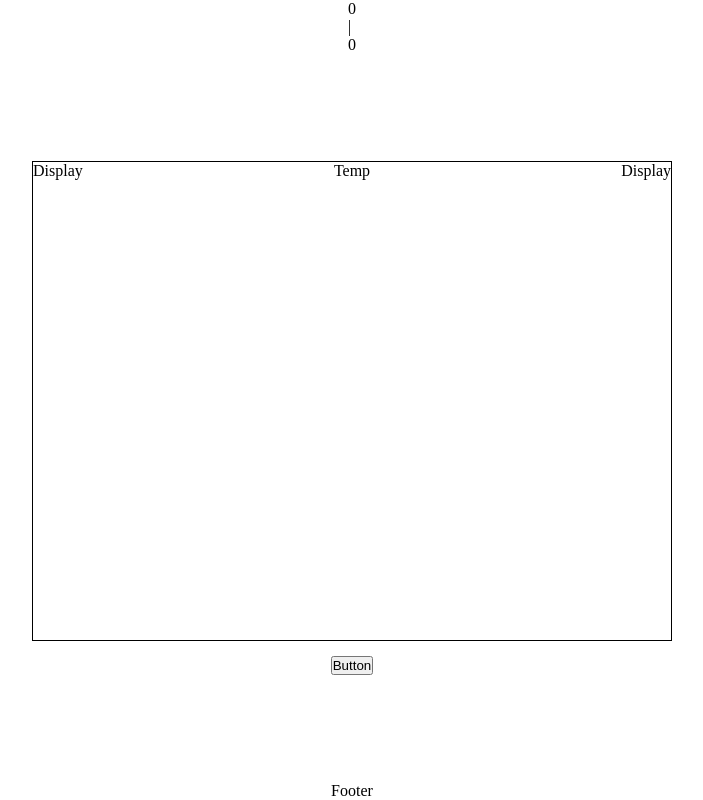
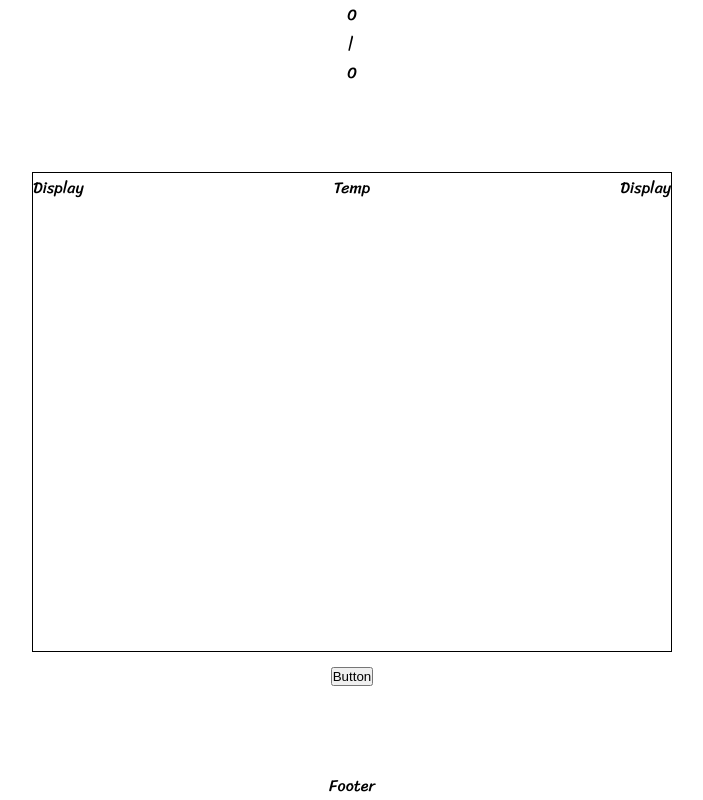
Before and after one commit to robisonwebdev/rock-paper-scissors-react, a React (Create React App) app: page / in a window 1280 px wide. Shown: the whole page, without its empty margins (288-991 px from the left). Built offline with nearby package versions, Linux system fonts and the light colour scheme.

Commit message:
Added Sriracha font-family to body

```diff
--- a/src/styles/index.css
+++ b/src/styles/index.css
@@ -13,6 +13,7 @@
 }
 
 body {
+    font-family: 'Sriracha', cursive;
     height: 100vh;
     width: 100vw;
 }
```
